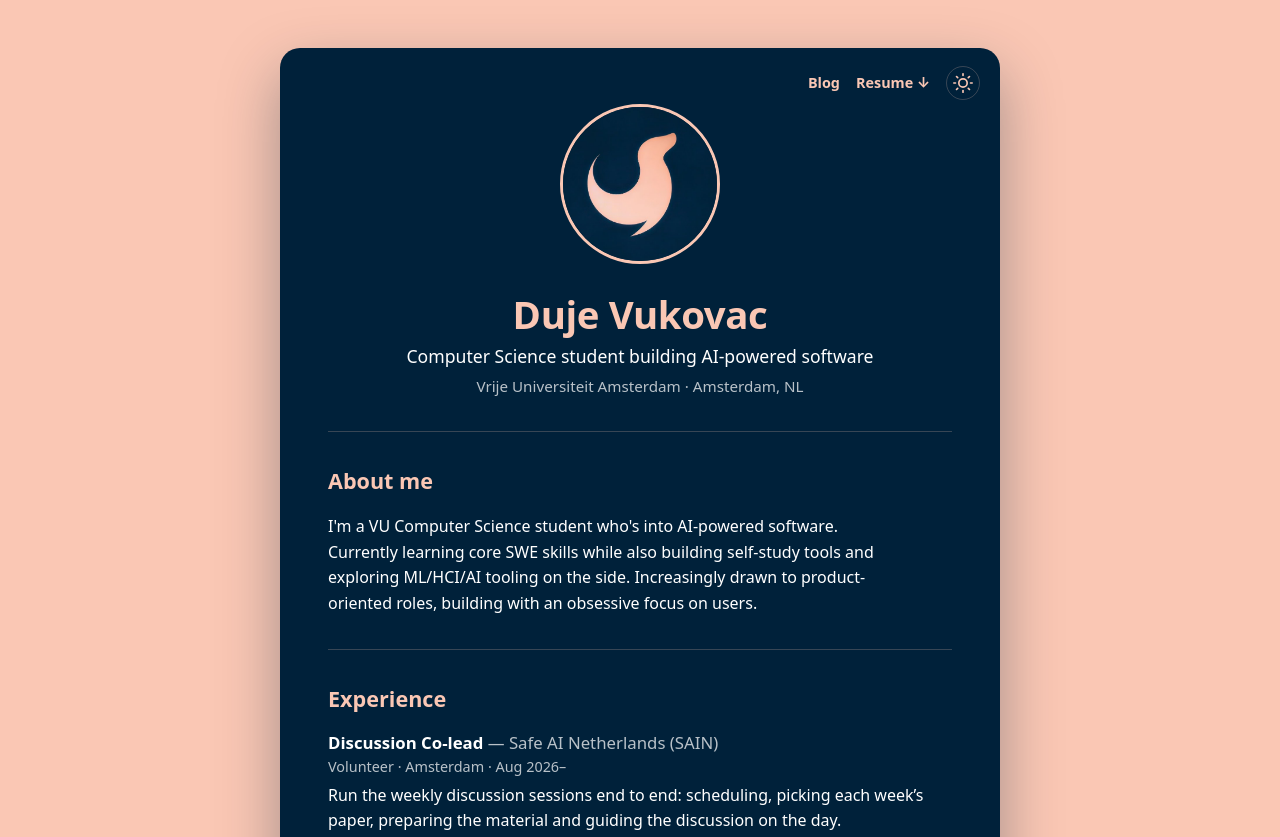
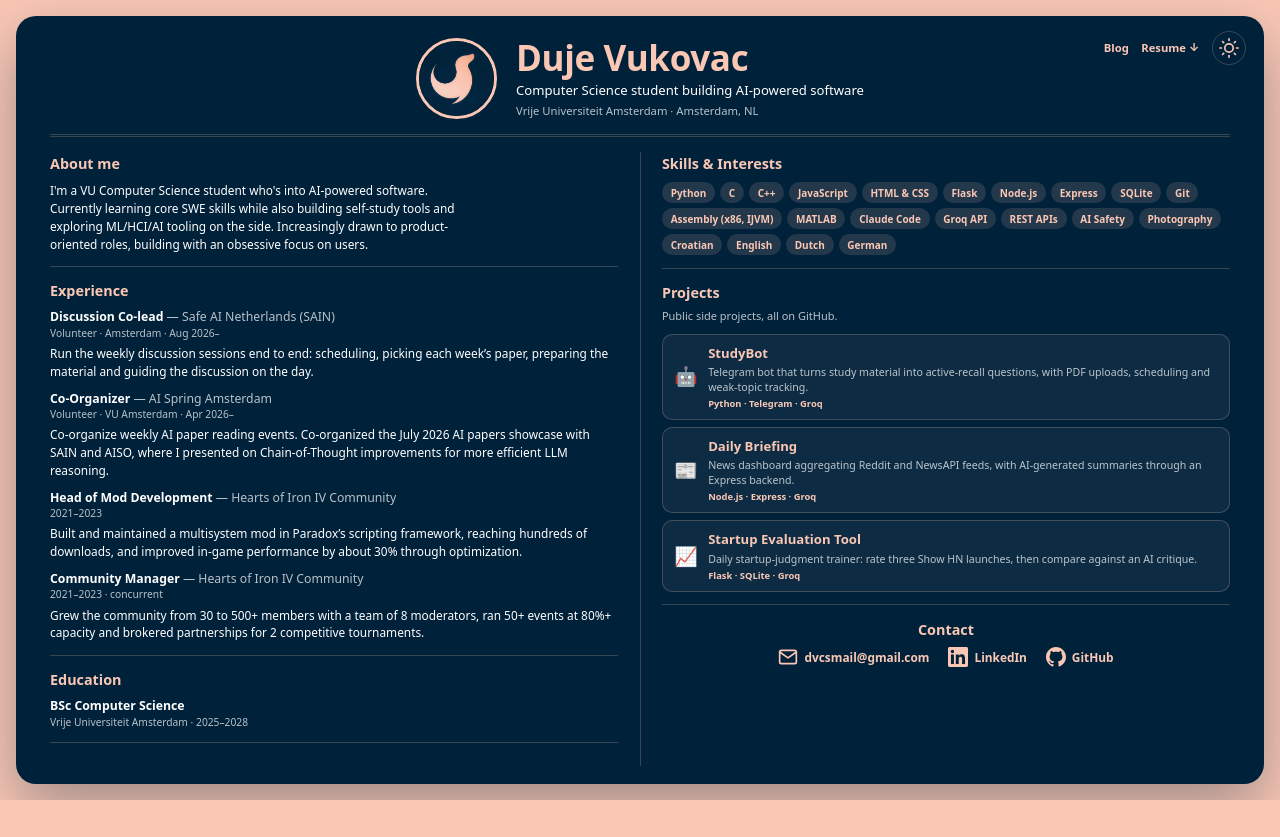
Before and after one commit to duje-vuk/personal_website, a website: page public/index.html in a window 1280 px wide. Shown: the top 837 px of the page. After the commit the page ends 800 px from the top, so only its background shows below. Drawn offline with Linux system fonts and the light colour scheme; a web font is replaced by a local one.

Commit message:
Add files via upload

```diff
--- a/public/home.css
+++ b/public/home.css
@@ -301,6 +301,107 @@ footer {
     .projects { grid-template-columns: 1fr; }
 }
 
+/* ── Desktop: one screen, no scroll, newspaper columns ── */
+@media (min-width: 1000px) and (min-height: 600px) {
+    html {
+        font-size: clamp(14px, 2vh, 18px);
+        height: 100%;
+    }
+
+    body {
+        height: 100%;
+        overflow: hidden;
+        padding: 1.25rem;
+    }
+
+    footer { display: none; }
+
+    .card {
+        display: flex;
+        flex-direction: column;
+        max-width: 1280px;
+        height: 100%;
+        padding: 1.75rem 2.75rem 1.5rem;
+    }
+
+    .toolbar { top: 1.25rem; right: 1.5rem; }
+
+    /* Masthead */
+    .profile {
+        display: grid;
+        grid-template-columns: auto auto;
+        justify-content: center;
+        align-items: center;
+        column-gap: 1.5rem;
+        text-align: left;
+        padding-bottom: 1.1rem;
+        border-bottom: 3px double var(--line);
+        flex-shrink: 0;
+    }
+    .profile .seal-button { grid-row: span 3; }
+    .profile h1 { margin-top: 0; font-size: 2.8rem; align-self: end; }
+    .profile .affiliation { align-self: start; }
+    .profile .subtitle { margin-top: 0.15rem; font-size: 1.05rem; }
+    .profile .affiliation { margin-top: 0.1rem; font-size: 0.9rem; }
+    .hero-seal { width: 6.5rem; height: 6.5rem; }
+    .seal-bubble { font-size: 1rem; top: -24%; right: -14%; }
+
+    /* Body flows like a newspaper: two balanced columns */
+    .columns {
+        flex: 1;
+        min-height: 0;
+        margin-top: 1.25rem;
+        column-count: 2;
+        column-gap: 3.5rem;
+        column-rule: 1px solid var(--line);
+        column-fill: balance;
+        overflow: hidden;
+    }
+
+    .entry, .tags, .project, .contact, .prose { break-inside: avoid; }
+    h2, .section-note { break-after: avoid; }
+
+    section {
+        padding: 0 0 1rem;
+        margin-bottom: 1rem;
+    }
+    section:last-of-type { margin-bottom: 0; padding-bottom: 0; }
+
+    h2 { font-size: 1.15rem; margin-bottom: 0.55rem; }
+    .prose, .entry p { font-size: 0.95rem; line-height: 1.5; }
+    .entry + .entry { margin-top: 0.8rem; }
+    .entry h3 { font-size: 0.98rem; }
+    .entry .meta { font-size: 0.82rem; }
+
+    .tags { gap: 0.4rem; }
+    .tags span { font-size: 0.8rem; padding: 0.2rem 0.7rem; }
+
+    .section-note { margin: -0.3rem 0 0.7rem; font-size: 0.88rem; }
+
+    /* Projects become compact rows */
+    .projects { grid-template-columns: 1fr; gap: 0.55rem; }
+    .project {
+        display: grid;
+        grid-template-columns: auto 1fr;
+        column-gap: 0.85rem;
+        row-gap: 0.1rem;
+        padding: 0.65rem 0.9rem;
+        border-radius: 10px;
+    }
+    .project:hover { transform: translateX(4px); }
+    .project .emoji { grid-row: span 3; font-size: 1.5rem; align-self: center; }
+    .project p { font-size: 0.85rem; line-height: 1.4; }
+    .project .stack { padding-top: 0; font-size: 0.75rem; }
+
+    .contact h2 { margin-bottom: 0.5rem; }
+    .contact-row { gap: 0.5rem 1.5rem; font-size: 0.95rem; }
+}
+
+/* If the content can't fit even at the smallest size, allow scrolling */
+html.no-fit body { overflow: auto; height: auto; }
+html.no-fit .card { height: auto; }
+html.no-fit .columns { overflow: visible; }
+
 @media (prefers-reduced-motion: reduce) {
     html { scroll-behavior: auto; }
     .seal-button, .seal-button:hover, .seal-button:active, .project:hover { transform: none; }
--- a/public/index.html
+++ b/public/index.html
@@ -58,6 +58,8 @@
         <p class="subtitle">Computer Science student building AI-powered software</p>
         <p class="affiliation">Vrije Universiteit Amsterdam · Amsterdam, NL</p>
     </header>
+
+    <div class="columns">
 
     <section id="about" aria-labelledby="about-h">
         <h2 id="about-h">About me</h2>
@@ -141,6 +143,8 @@
         </div>
     </section>
 
+    </div>
+
 </main>
 
 <footer>© 2026 Duje Vukovac</footer>
--- a/public/script.js
+++ b/public/script.js
@@ -30,3 +30,40 @@
         }, 1800);
     });
 })();
+
+// ── Desktop: shrink type until the page fits one screen ──
+(function () {
+    var mq = window.matchMedia('(min-width: 1000px) and (min-height: 600px)');
+    var root = document.documentElement;
+    var cols = document.querySelector('.columns');
+    if (!cols) return;
+    var MIN = 12;
+
+    function overflowing() {
+        return cols.scrollHeight > cols.clientHeight + 1 ||
+               cols.scrollWidth > cols.clientWidth + 1;
+    }
+
+    function fit() {
+        root.style.fontSize = '';
+        root.classList.remove('no-fit');
+        if (!mq.matches) return;
+        var size = parseFloat(getComputedStyle(root).fontSize);
+        while (overflowing() && size > MIN) {
+            size -= 0.5;
+            root.style.fontSize = size + 'px';
+        }
+        if (overflowing()) {
+            root.style.fontSize = '';
+            root.classList.add('no-fit');
+        }
+    }
+
+    var t;
+    window.addEventListener('resize', function () {
+        clearTimeout(t);
+        t = setTimeout(fit, 100);
+    });
+    if (document.fonts && document.fonts.ready) document.fonts.ready.then(fit);
+    fit();
+})();
```
